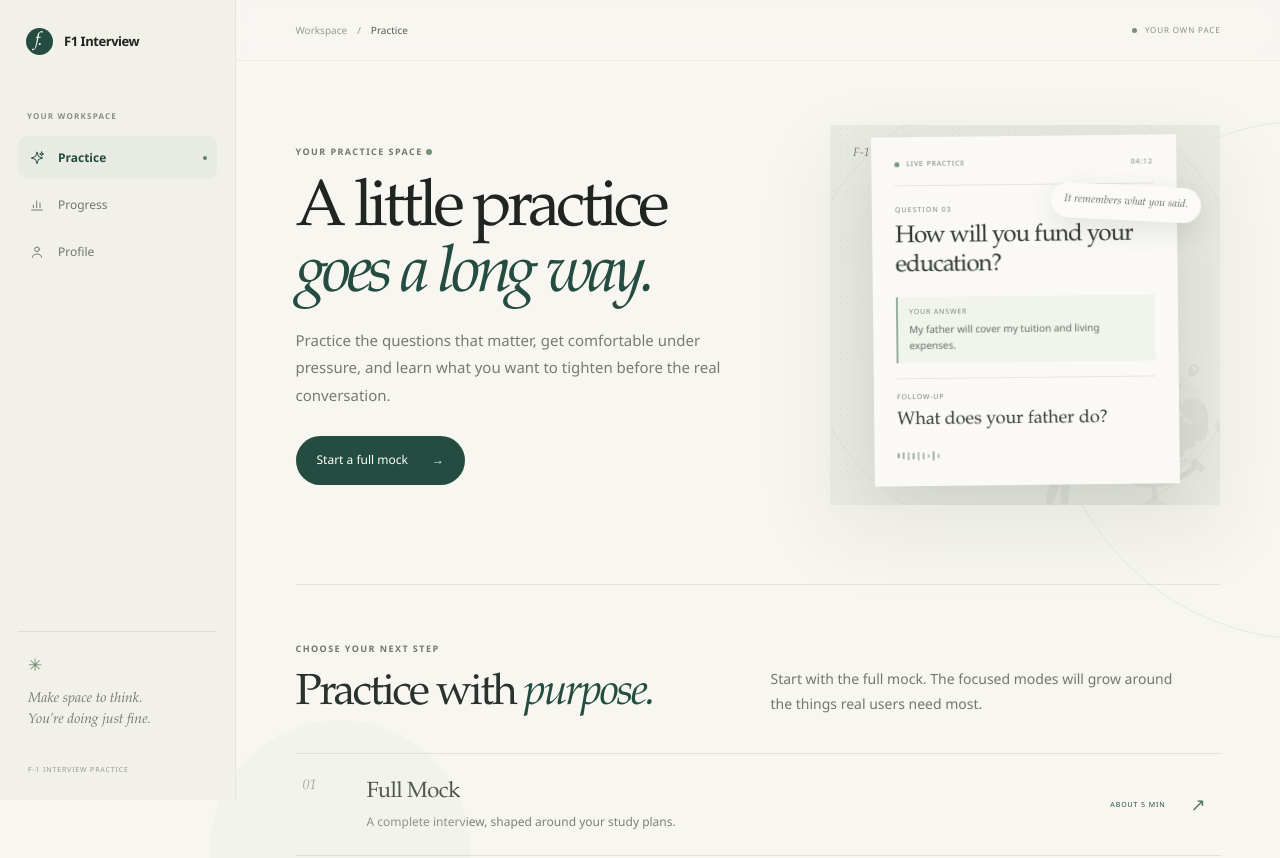
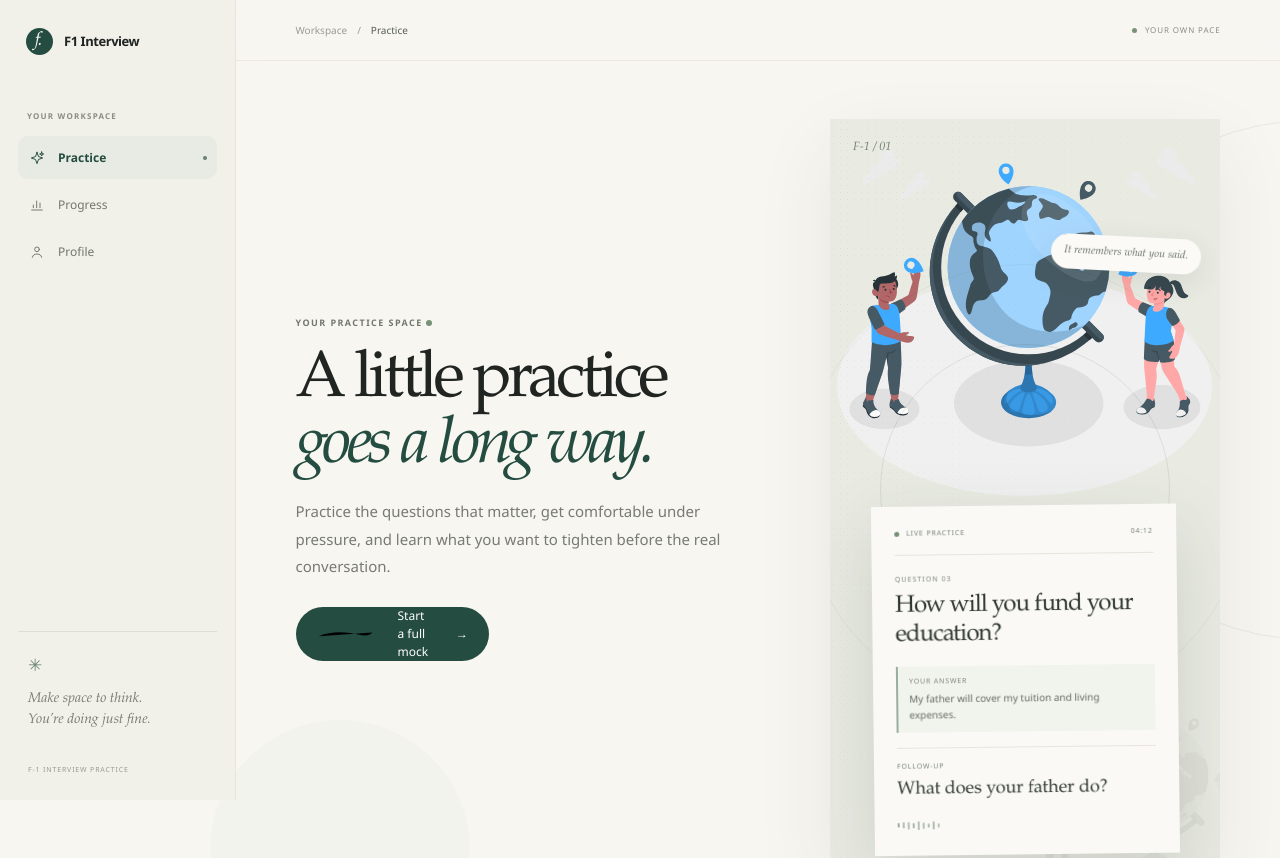
Before and after one commit to ahmedawan216/f1-interview, a Next.js app: page /app/practice in a window 1280 px wide. Shown: the top 858 px of the page. Built offline with nearby package versions, Linux system fonts and the light colour scheme.

Commit message:
add intentional workspace illustration accents

```diff
--- a/app/app/practice/page.tsx
+++ b/app/app/practice/page.tsx
@@ -44,11 +44,13 @@ export default function PracticePage() {
           <h1>A little practice<br /><em>goes a long way.</em></h1>
           <p className="page-intro">Practice the questions that matter, get comfortable under pressure, and learn what you want to tighten before the real conversation.</p>
           <Link className="button button-dark practice-primary-cta" href="/app/practice/setup">
+            <svg className="marker marker-dashboard-cta" viewBox="0 0 150 42" aria-hidden="true"><path d="M5 27 C37 13 79 15 111 23 C127 27 139 25 146 17" /></svg>
             Start a full mock <span aria-hidden="true">→</span>
           </Link>
         </div>
 
         <div className="practice-visual" aria-hidden="true">
+          <img className="practice-illustration" src="/visuals/World-amico.svg" alt="" />
           <span className="practice-orbit practice-orbit-one" />
           <span className="practice-orbit practice-orbit-two" />
           <span className="practice-visual-index">F-1 / 01</span>
@@ -78,9 +80,9 @@ export default function PracticePage() {
 
       <section className="practice-modes-section">
         <div className="practice-section-heading">
-          <div>
+          <div className="practice-section-title-wrap">
             <p className="eyebrow">CHOOSE YOUR NEXT STEP</p>
-            <h2>Practice with <em>purpose.</em></h2>
+            <h2>Practice with <em>purpose.</em><svg className="marker marker-purpose" viewBox="0 0 160 35" aria-hidden="true"><path d="M5 21 C40 9 80 10 113 18 C132 23 148 20 156 12" /></svg></h2>
           </div>
           <p>Start with the full mock. The focused modes will grow around the things real users need most.</p>
         </div>
```
